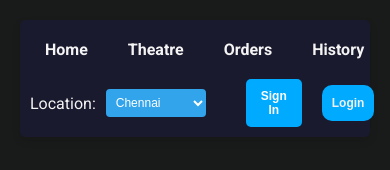
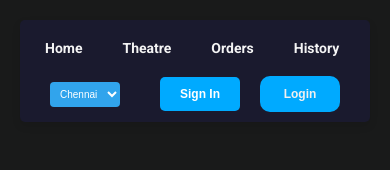
Before and after one commit to Hariharan6052003/movie_booking, a React (Vite) app in the folder client/: page / in a window 390 px wide. Shown: the top 170 px of the page. Built offline with nearby package versions, Linux system fonts and the light colour scheme; no server answers.

Commit message:
Update App.css

```diff
--- a/client/src/App.css
+++ b/client/src/App.css
@@ -200,6 +200,7 @@ h3 {
     width : 100%;
     margin-top: 10px;
     margin-left: 30px;
+    font-size:14px;
 
   }
 
@@ -222,6 +223,8 @@ h3 {
 
     width : 100%;
     margin-top:20px;
+    margin-left: 20px;
+    font-size: 0px;
   }
 
   .navbar-right .sign-in{
@@ -237,9 +240,9 @@ h3 {
 
 
   .location-dropdown {
-    font-size: 12px;
+    font-size: 10px;
     padding: 6px;
-    width: 100px;
+    width: 70px;
   }
 
   .sign-in, .sign-in2 {
```
